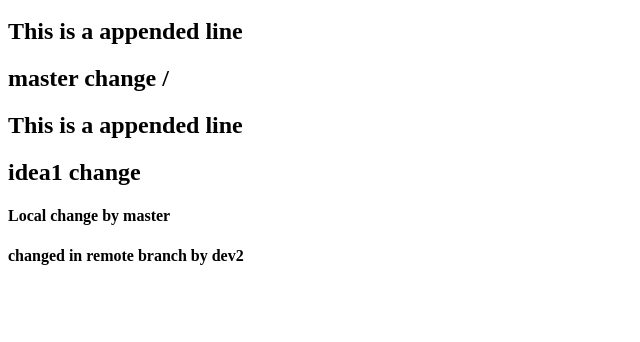
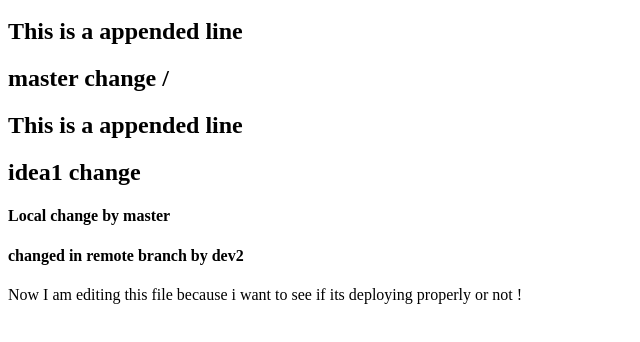
Before and after one commit to amodmodak/webapp, a plain HTML site: page index.html in a window 1280 px wide. Shown: the part 48-390 px from the top of the page, without its empty margins (0-640 px from the left). Drawn offline with Linux system fonts and the light colour scheme.

Commit message:
added new line to check deply

```diff
--- a/index.html
+++ b/index.html
@@ -7,3 +7,5 @@
 <H2>idea1 change</H2>
 <h4> Local change by master</h4>
   <H4> changed in remote branch by dev2</H4>
+
+Now I am editing this file because i want to see if its deploying properly or not !
```
